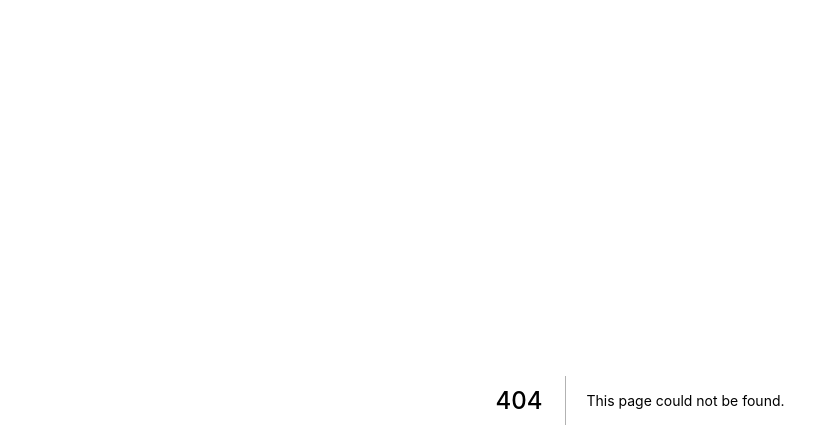
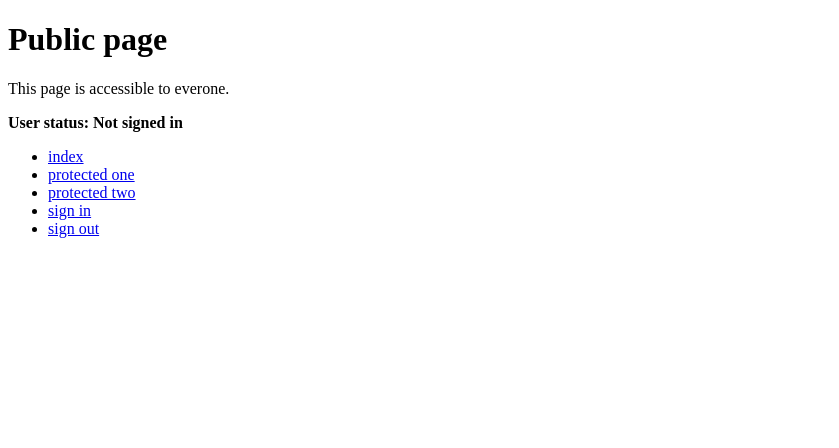
Before and after one commit to codedev9554/nextjs-client-signin-logic, a Next.js app: page /public in a window 1280 px wide. Before the commit this address had no page. Shown: the top 448 px of the page, without its empty margins (0-839 px from the left). Built offline with nearby package versions, Linux system fonts and the light colour scheme.

Commit message:
add public page

```diff
--- a/src/components/PageLinks.tsx
+++ b/src/components/PageLinks.tsx
@@ -3,6 +3,7 @@ import { useRouter } from "next/router"
 
 const links = [
   { text: "index", route: "/" },
+  { text: "public", route: "/public" },
   { text: "protected one", route: "/protected" },
   { text: "protected two", route: "/protected-two" },
   { text: "sign in", route: "/signin" },
@@ -12,6 +13,7 @@ export function PageLinks() {
   const router = useRouter()
 
   return (
+    <div>
       <ul>
         {links.map((link) =>
           router.route !== link.route ? (
@@ -21,6 +23,6 @@ export function PageLinks() {
           ) : null
         )}
       </ul>
+    </div>
   )
-  ;<Link href="/protected-two">Go to protected two</Link>
 }
--- /dev/null
+++ b/src/pages/public.tsx
@@ -0,0 +1,18 @@
+import { useAuth } from "components/AuthProvider"
+import { PageLinks } from "components/PageLinks"
+import React from "react"
+
+export default function Public() {
+  const { user } = useAuth()
+
+  return (
+    <>
+      <h1>Public page</h1>
+      <p>This page is accessible to everone.</p>
+      <p>
+        <strong>User status: {user ? "Signed in" : "Not signed in"}</strong>
+      </p>
+      <PageLinks />
+    </>
+  )
+}
```
Lines whose indentation alone changed are shown as unchanged.
